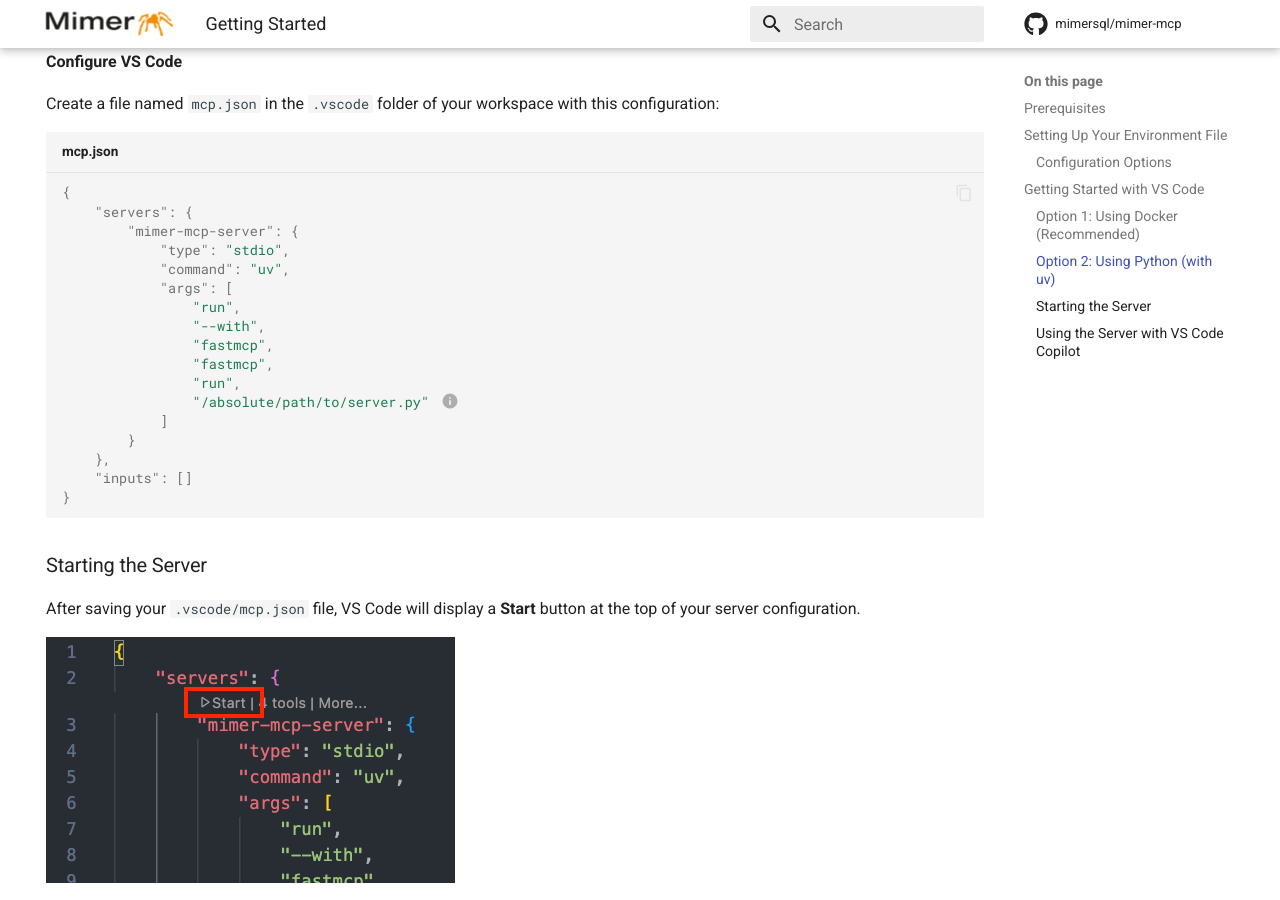
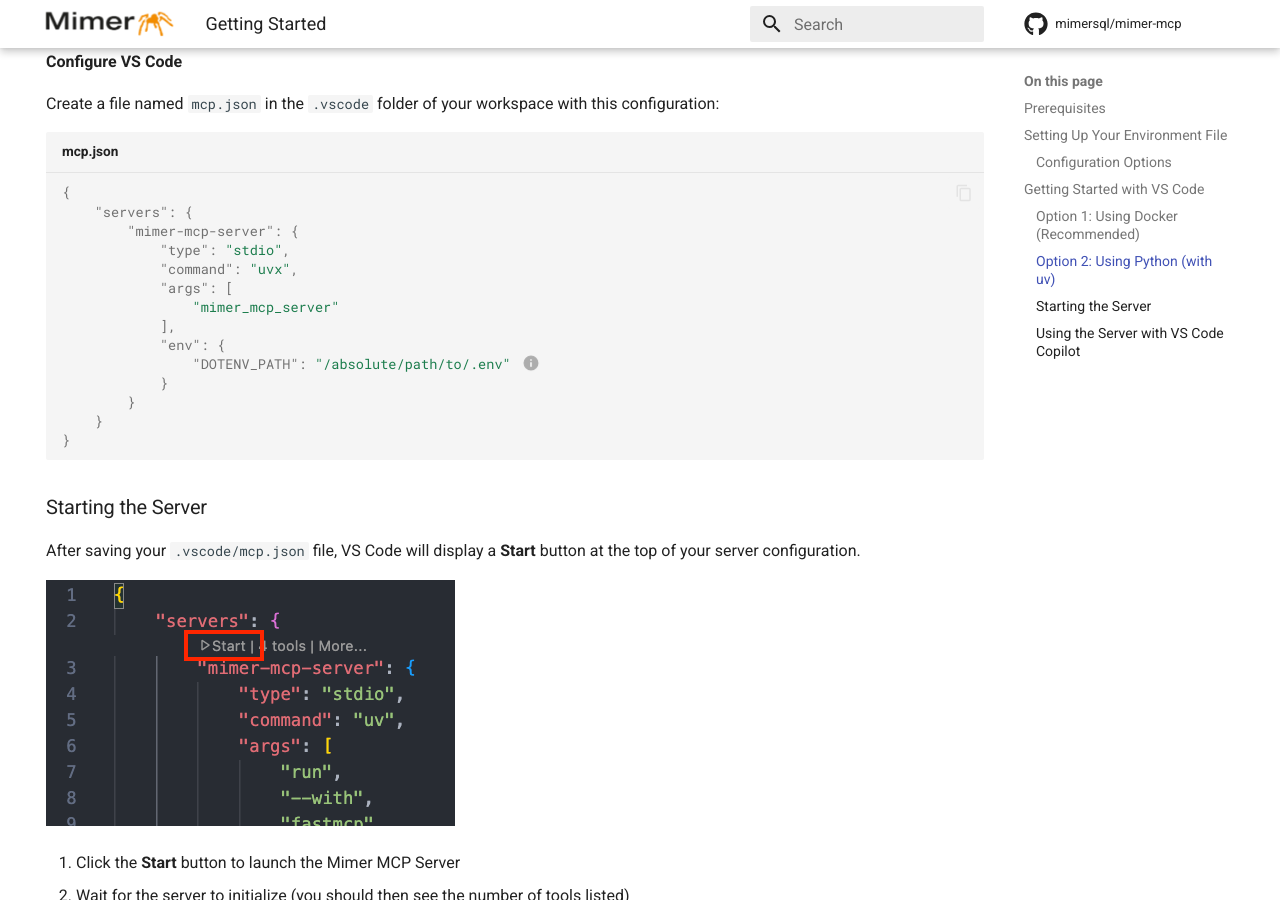
Before and after one commit to mimersql/mimer-mcp, an MkDocs documentation site: the page built from docs/getting-started.md, in a window 1280 px wide and 900 px high, scrolled down 2626 px. Built offline with MkDocs 1.6.1 and Material for MkDocs 9.7.7, drawn with Linux system fonts in a browser that asks for light colours; comment, search, counter and statistics services are not loaded; some of the changed text lies outside the part shown.

Commit message:
docs: update getting-started.md for uvx config

````diff
--- a/docs/getting-started.md
+++ b/docs/getting-started.md
@@ -166,22 +166,19 @@
 	"servers": {
 		"mimer-mcp-server": {
 			"type": "stdio",
-			"command": "uv",
+			"command": "uvx",
 			"args": [
-                "run",
-                "--with",
-                "fastmcp",
-                "fastmcp",
-                "run",
-                "/absolute/path/to/server.py" // (1)!
-			]
+				"mimer_mcp_server"
+			],
+			"env": {
+				"DOTENV_PATH": "/absolute/path/to/.env" // (1)!
+			}
 		}
-	},
-	"inputs": []
+	}
 }
 ```
 
-1. Replace `/absolute/path/to/.env` with the actual absolute path to your server file.
+1. Replace `/absolute/path/to/.env` with the actual absolute path to your environment configuration file on your machine.
 
 ### Starting the Server
 
````
Also changed, not shown: other parts of docs/getting-started.md (+1 -1 lines).
